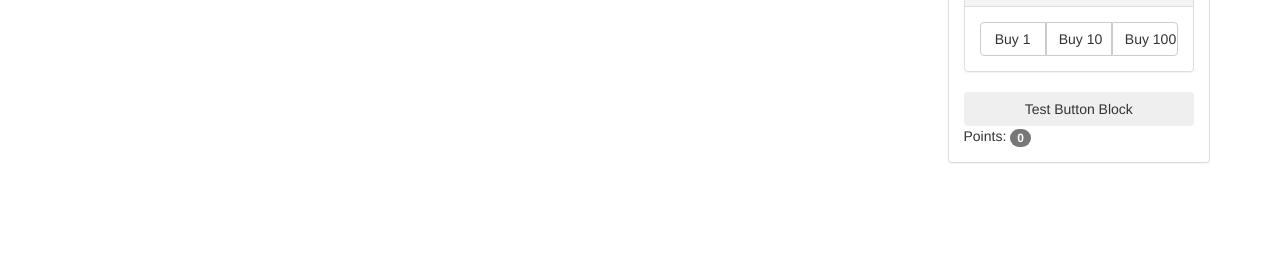
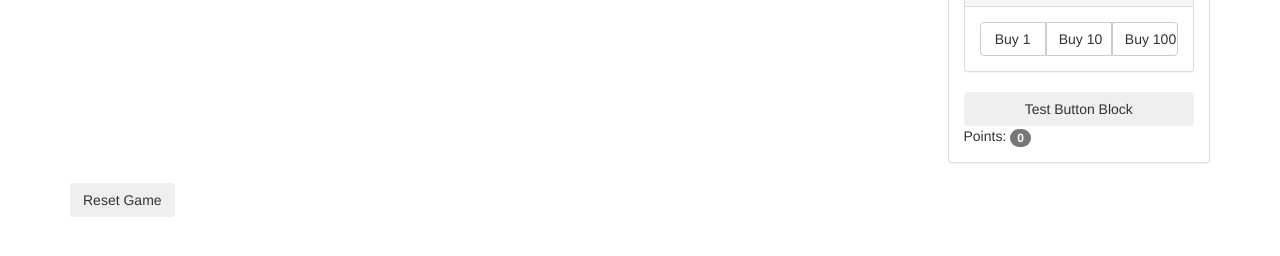
Before and after one commit to Compsight/CornClicker, a website: page index.html in a window 1280 px wide. Shown: the part 336-592 px from the top of the page. Drawn offline with nearby package versions, Linux system fonts and the light colour scheme.

Commit message:
Added reset game button

```diff
--- a/index.html
+++ b/index.html
@@ -106,7 +106,7 @@
             <h3 class="panel-title">Movie Theaters</h3>
           </div>
           <div class="panel-body">
-          <div class="btn-group btn-group-justified" role="group" aria-label="...">
+            <div class="btn-group btn-group-justified" role="group" aria-label="...">
               <div class="btn-group" role="group">
                 <button type="button" id="buyTheaters" class="btn btn-default">Buy 1</button>
               </div>
@@ -128,5 +128,10 @@
         </div>
     </div>
   </div>
+  <footer class="footer">
+      <div class="container">
+        <button id="reset" class="btn">Reset Game</button>
+      </div>
+    </footer>
 </body>
 </html>
```
